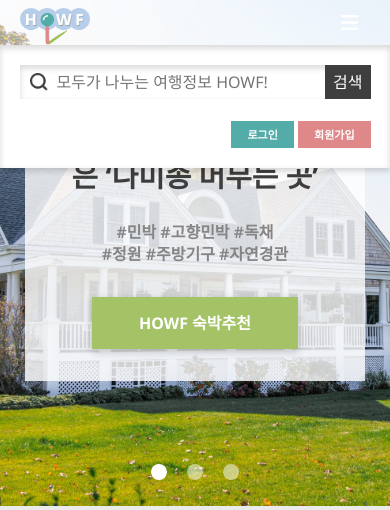
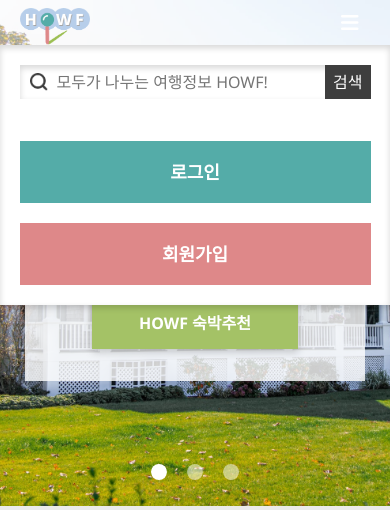
Before and after one commit to violet-kitty/teamProject, a Java web app: page / in a window 390 px wide, after a click that opens the changed part. Shown: the top 510 px of the page. Run offline with Spring Boot 4, a stand-in JSP engine, Linux system fonts and the light colour scheme; data that the repository does not hold is empty; the project's own start-up code is not run, and a stand-in starts its controllers and pages; some libraries are stand-ins or nearby versions.

Commit message:
은지작업 (날아갔던 것 다시 작성)

```diff
--- a/teamProject/src/main/webapp/WEB-INF/views/Header.jsp
+++ b/teamProject/src/main/webapp/WEB-INF/views/Header.jsp
@@ -1,7 +1,7 @@
-<%@ page language="java" contentType="text/html; charset=UTF-8"
-	pageEncoding="UTF-8"%>
+<%@ page language="java" contentType="text/html; charset=UTF-8" pageEncoding="UTF-8"%>
 <%@ taglib uri="http://java.sun.com/jsp/jstl/core" prefix="c" %>
 <%@ page session="true" %>
+
 <!-- 카카오 로그인 -->
 <script src="https://developers.kakao.com/sdk/js/kakao.js"></script>
 <!-- 구글 로그인 -->
@@ -44,10 +44,10 @@
 			<div class="container-fluid">
 
 				<!-- 로고 -->
-					<a href="<%=request.getContextPath()%>/" class="brand"><img src="<%= request.getContextPath() %>/image/logo/logo.png"></a>
+				<a href="<%= request.getContextPath() %>" class="brand"><img src="<%= request.getContextPath() %>/image/logo/logo.png"></a>
 
 				<!-- 모바일 메뉴 버튼 -->
-					<button class="navbar-toggler" type="button"data-bs-toggle="collapse" data-bs-target="#main_nav"aria-expanded="false" aria-label="Toggle navigation">
+				<button class="navbar-toggler" type="button" data-bs-toggle="collapse" data-bs-target="#main_nav" aria-expanded="false" aria-label="Toggle navigation">
 					<i class="fa-solid fa-bars"></i>
 				</button>
 
@@ -59,20 +59,27 @@
 						<li class="nav-item">
 							<!-- 검색창 -->
 							<div class="search">
-									<img src="<%= request.getContextPath() %>/image/icon/search.png">
-									<input type="text" name="keyword" placeholder="모두가 나누는 여행정보 HOWF!"> <input type="submit" value="검색">
+								<img src="<%= request.getContextPath() %>/image/icon/search.png"> <input type="text" name="keyword" placeholder="모두가 나누는 여행정보 HOWF!"> <input type="submit" value="검색">
 							</div>
 						</li>
+						<!-- 로그인 로그아웃 회원가입 -->
+						<c:if test="${login == null}">
 							<li class="nav-item">
-								<!-- 로그인 로그아웃 회원가입 -->
 								<div class="navbtn">
-									<c:if test="${login == null}">
 									<a href="<%=request.getContextPath()%>/user/login.do">
 										<button class="bluebtn">로그인</button>
 									</a>
+								</div>
+							</li>
+							<li class="nav-item item-join">
+								<div class="navbtn">
 									 <a href="<%=request.getContextPath()%>/user/joinSelect.do"><button class="pinkbtn">회원가입</button></a>
+								</div>
+							</li>
 						</c:if>
 						<c:if test="${login != null}">
+							<li class="nav-item">
+								<div class="navbtn">
 									<a href="#">
 										<button class="bluebtn">
 											<div class="cprofile">
@@ -81,12 +88,11 @@
 												<%
 														if (session.getAttribute("community_writerp") != null) {
 													%>
-															<div class="profile" style="background-image: url(<%= request.getContextPath() %>/image/null/프로필이미지.png);"></div>
+												<div class="profile" style="background-image: url(<%=request.getContextPath()%>/image/null/프로필이미지.png);"></div>
 												<%
-
-														}else{
+														} else {
 													%>
-															<div class="profile" style="background-image: url(<%= request.getContextPath() %>/image/null/null_thumbnail.png);"></div>
+												<div class="profile" style="background-image: url(<%=request.getContextPath()%>/image/null/null_thumbnail.png);"></div>
 												<%
 														}
 													%>
@@ -95,18 +101,26 @@
 											</div>
 										</button>
 									</a>
-										<a href="javascript:logoutFn()"><button class="graybtn">로그아웃</button></a>
-									</c:if>
 								</div>
 							</li>
+							<li class="nav-item item-join">
+								<div class="navbtn">
+									 <a href="javascript:logoutFn()"><button class="graybtn">로그아웃</button></a>
+								</div>
+							</li>
+						</c:if>
+
 					</ul>
 				</div>
 				<!-- /모바일에서 접히는 메뉴 -->
 
-				</div> <!-- /.container-fluid -->
+			</div>
+			<!-- /.container-fluid -->
 		</nav>
 
 
 
-	</div><!-- /.topnavbar -->
-</div><!-- /#header -->
+	</div>
+	<!-- /.topnavbar -->
+</div>
+<!-- /#header -->
--- a/teamProject/src/main/webapp/resources/css/Header.css
+++ b/teamProject/src/main/webapp/resources/css/Header.css
@@ -15,6 +15,7 @@
 /* nav 메뉴바 */
 .navbar {padding-top:0px; padding-bottom:0px; position:relative;}
 .nav-item {margin: 0px 5vw; margin-right:0;}
+.item-join {margin:0px 1vw;}
 @media all and (max-width: 992px) {
 	.nav-item {margin: 20px 0px;}
 	.nav-item:last-child {margin: 0px 0px 20px 0px;}
@@ -49,13 +50,14 @@
 #header .navbtn button {font-size:13px; padding:8px 16px;}
 
 @media all and (max-width: 992px) {
-	#header .navbtn button {font-size:11px; padding:6px 14px;}
+	#header .navbtn {float:unset;}
+	#header .navbtn a{width:100%;}
+	#header .navbtn button {width:100%;font-size:18px; padding:20px 14px;}
 }
 
 /* 프로필 */
 #header .cprofile {position:relative; padding-left:30px;}
 #header .profile { width: 25px; height: 25px; border-radius:100%; background-size: cover;background-position: center top; background-repeat: no-repeat;position: absolute;top: -6px;left: -4px;}
 @media all and (max-width: 992px) {
-	#header .cprofile {position:relative; padding-left:22px;}
-#header .profile { width: 21px; height: 21px; top: -5px;left: -4px;}
-}
+	#header .cprofile {position:relative; padding-left:0px;}
+#header .profile {position: relative; margin: auto; vertical-align: middle; width: 80px;height: 80px; margin-bottom: 20px;top: 0px;left: 0px;}}
--- a/teamProject/src/main/webapp/resources/css/theme.css
+++ b/teamProject/src/main/webapp/resources/css/theme.css
@@ -58,14 +58,14 @@
 
 
 /* 아이디 container 세팅 */  /* #header, #navmenu, #footer 제외된 container만 해당 */
-#container {max-width:100%;}
+#container {max-width:100%;position:relative;}
 
 /* whitebox 세팅 */
 
 .whitebox {max-width:850px; position:relative; background:white; margin:auto; box-shadow: 8px 8px 5px rgba(0,0,0,0.1); padding:65px 60px;}
 
 /* 클래스 contents 세팅 */ /* 넓이 : 100% */
-.contents {max-width:100%; background:green;  margin:auto;}
+.contents {max-width:100%; margin:auto;}
 
 /* 클래스 container 세팅 */ /* 넓이 : 1100% */
 .container {width: 1100px; margin: auto; padding: 80px 0px; padding-bottom: 90px; position:relative;}
```
Also changed, not shown: teamProject/src/main/webapp/WEB-INF/views/Example.jsp (+4 -5 lines), 2 other files. Lines whose indentation alone changed are shown as unchanged.
